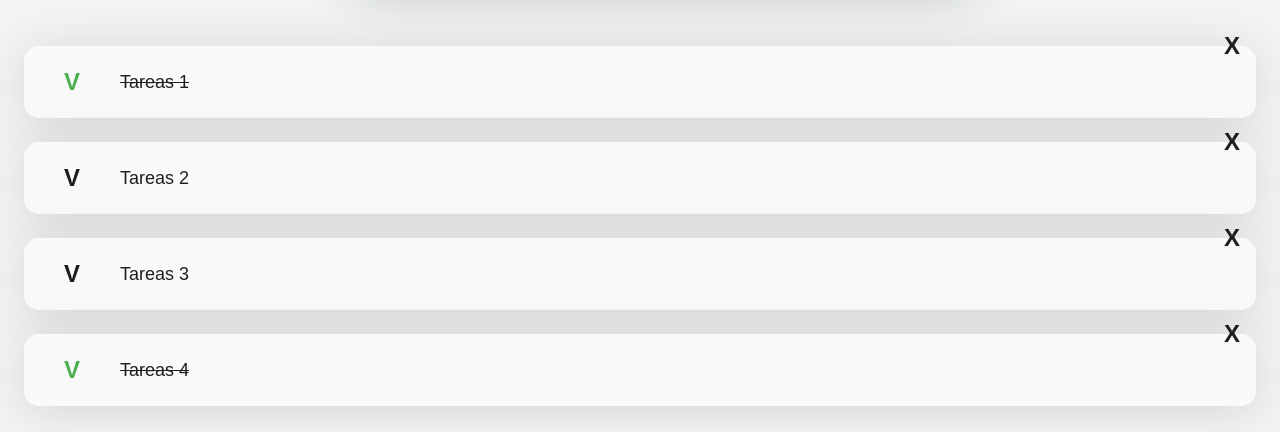
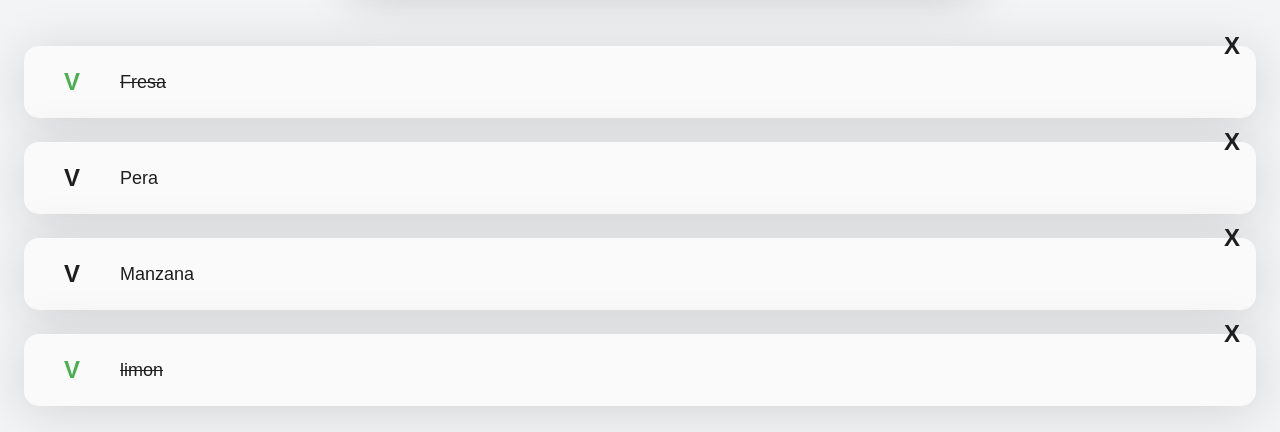
Before and after one commit to JhonTrujillo/listartareas, a React (Create React App) app: page / in a window 1280 px wide. Shown: the part 172-604 px from the top of the page. Built offline with nearby package versions, Linux system fonts and the light colour scheme.

Commit message:
Feat: Buscando Tareas

```diff
--- a/src/App.js
+++ b/src/App.js
@@ -8,10 +8,10 @@ import React from 'react';
 import './App.css';
 
 const defaultTareas = [
-  { text: 'Tareas 1', completed: true },
-  { text: 'Tareas 2', completed: false },
-  { text: 'Tareas 3', completed: false },
-  { text: 'Tareas 4', completed: true },
+  { text: 'Fresa', completed: true },
+  { text: 'Pera', completed: false },
+  { text: 'Manzana', completed: false },
+  { text: 'limon', completed: true },
 ];
 
 function App() {
@@ -23,8 +23,17 @@ function App() {
    //Creando el estado de Tareas llamando por default el arreglo defaultTareas
    const [tareas, setTareas] = React.useState(defaultTareas);
 
+    //Contando tareas completadas
   const completedTareas = tareas.filter(tareas => tareas.completed).length;
   const totalTareas = tareas.length;
+
+  //Buscando tareas
+  const searchedTareas = tareas.filter(
+    (tareas) => {
+      return tareas.text.toLowerCase().includes
+      (searchValue.toLocaleLowerCase());
+    }
+  );
 
   return (
     // <div className="App"> {/*contenedor global por defecto*/}</div>
@@ -39,7 +48,7 @@ function App() {
       setSearchValue={setSearchValue}
       />
       <ListarTareas>
-        {defaultTareas.map(tarea => (
+        {searchedTareas.map(tarea => (
           <ListarItem
           key={tarea.text}
           text={tarea.text}
```
